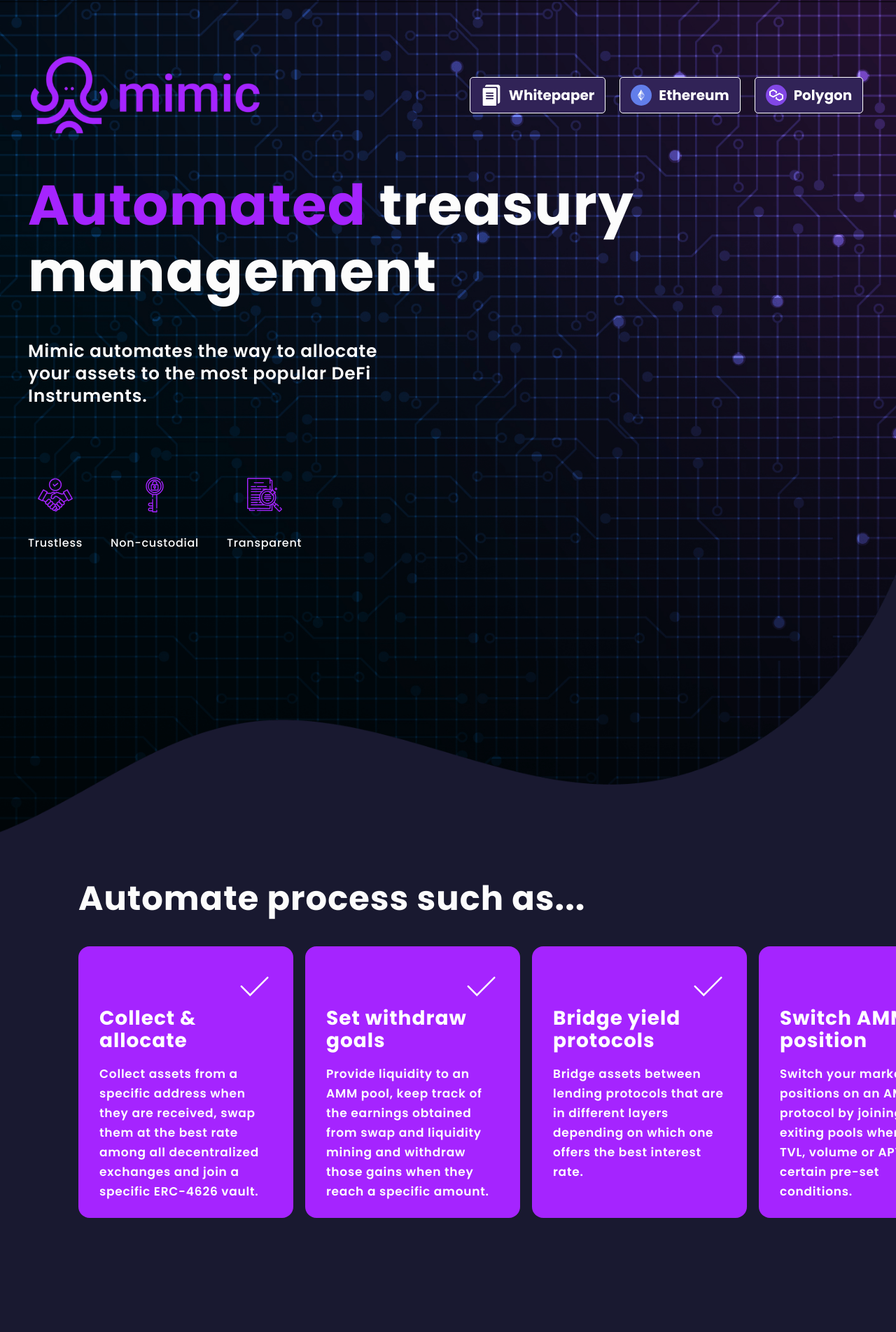
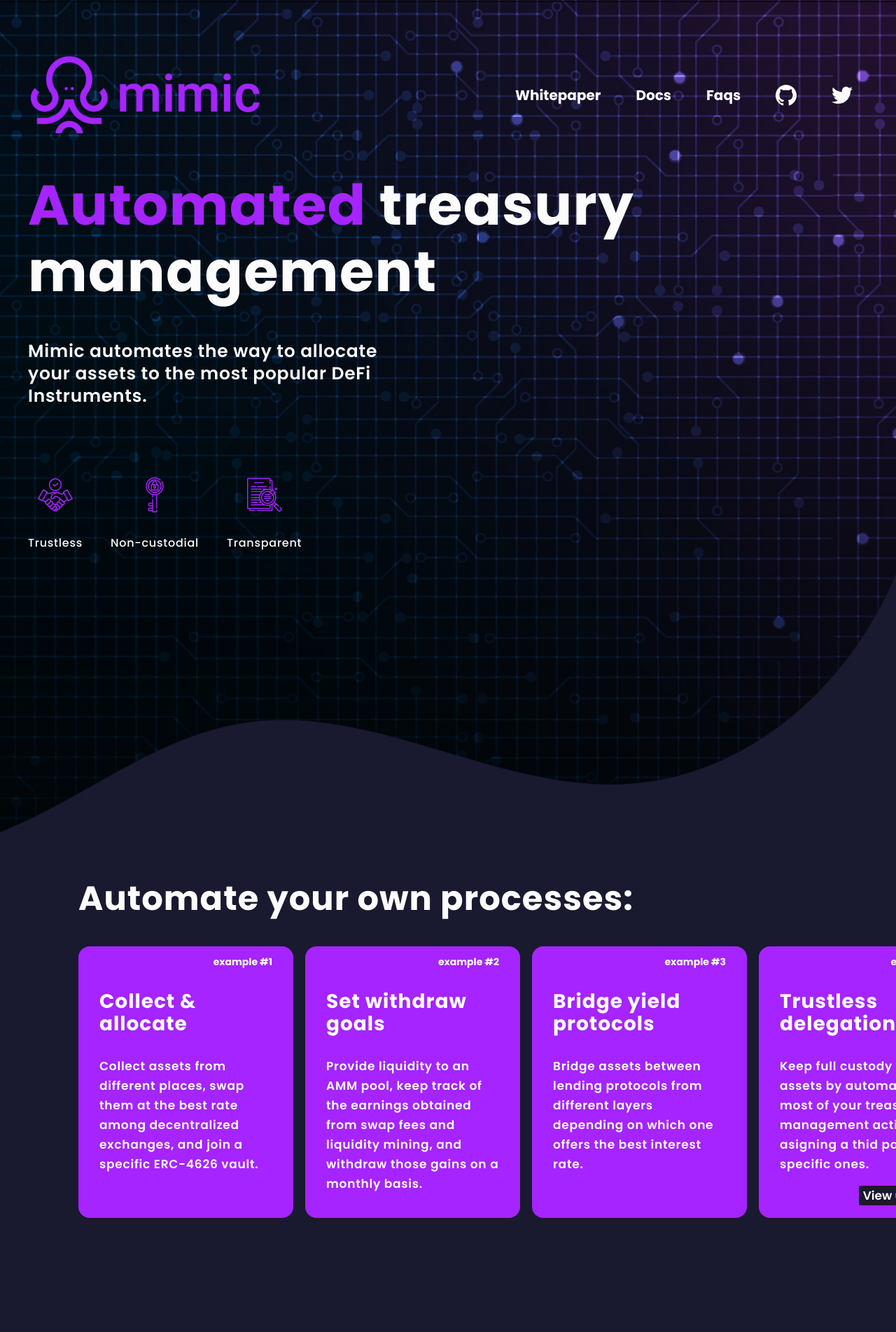
Before and after one commit to mimic-fi/mimic-fi.github.io, a React (Create React App) app: page / in a window 1280 px wide. Shown: the top 1903 px of the page at 70% size. Built offline with nearby package versions, Linux system fonts and the light colour scheme.

Commit message:
remove faqs

```diff
--- a/src/App.js
+++ b/src/App.js
@@ -1,21 +1,20 @@
-import Hero from './sections/Hero'
-import Steps from './sections/Steps'
-import Description from './sections/Description'
-import Features from './sections/Features'
-import Faqs from './sections/Faqs'
-import Contact from './sections/Contact'
+import Hero from "./sections/Hero";
+import Steps from "./sections/Steps";
+import Description from "./sections/Description";
+import Features from "./sections/Features";
+import Faqs from "./sections/Faqs";
+import Contact from "./sections/Contact";
 
 function App() {
   return (
     <div>
       <Hero />
-      <Steps/>
+      <Steps />
       <Description />
       <Features />
-      <Faqs />
       <Contact />
     </div>
-  )
+  );
 }
 
-export default App
+export default App;
--- a/src/sections/Description.js
+++ b/src/sections/Description.js
@@ -26,36 +26,36 @@ const Description = () => {
           <div>
             <img src={check} alt="tick" />
             <p>
-              Collect from external <br />
-              addresses
+              Collect assets from <br />
+              external addresses
             </p>
           </div>
           <div>
             <img src={check} alt="tick" />
             <p>
-              Swap at best rate on <br />
-              any DEX
+              Swap assets on any <br />
+              DEX
             </p>
           </div>
           <div>
             <img src={check} alt="tick" />
             <p>
               Bridge assets between <br />
-              layers
+              different layers
             </p>
           </div>
           <div>
             <img src={check} alt="tick" />
             <p>
-              Join tons of yield <br />
-              strategies
+              Allocate assets into a <br />
+              DeFi Protocol
             </p>
           </div>
           <div>
             <img src={check} alt="tick" />
             <p>
-              Withdraw assets to an <br />
-              external address
+              Withdraw assets from a <br />
+              DeFi Protocol
             </p>
           </div>
         </Box>
--- a/src/sections/Features.js
+++ b/src/sections/Features.js
@@ -19,7 +19,7 @@ const Features = () => {
     <FeaturesSection>
       <Logo src={logo} />
       <div className="container">
-        <h1>Connect actions to strategies</h1>
+        <h1>Connect to any DeFi Protocol</h1>
         <h2>
           Mimic strategies hold the integration logic to interact with different
           DeFi protocols
@@ -76,7 +76,7 @@ const FeaturesSection = styled.section`
   background: linear-gradient(95.08deg, #535664 2.49%, #202d3a 97.19%);
   margin: auto;
   color: white;
-  padding: 150px 0 80px 104px;
+  padding: 150px 0 350px 104px;
   display: grid;
   align-items: stretch;
   grid-template-columns: 1fr 1fr;
--- /dev/null
+++ b/src/sections/MenuOptions.js
@@ -0,0 +1,67 @@
+import React from "react";
+import styled from "styled-components";
+import twitter from "../assets/twitter.svg";
+import github from "../assets/github.svg";
+
+const MenuOptions = () => {
+  const [, setWidth] = React.useState(window.innerWidth);
+
+  React.useEffect(() => {
+    window.addEventListener("resize", () => setWidth(window.innerWidth));
+  }, []);
+  return (
+    <MenuOptionsSection>
+      <ButtonsSection>
+        <a
+          href="https://www.mimic.fi/whitepaper.pdf"
+          target="_blank"
+          rel="noreferrer"
+        >
+          Whitepaper
+        </a>
+        <a href="https://mainnet.mimic.fi" target="_blank" rel="noreferrer">
+          Docs
+        </a>
+        <a href="https://polygon.mimic.fi" target="_blank" rel="noreferrer">
+          Faqs
+        </a>
+        <a href="https://polygon.mimic.fi" target="_blank" rel="noreferrer">
+          <img src={github} alt="github" />
+        </a>
+        <a href="https://polygon.mimic.fi" target="_blank" rel="noreferrer">
+          <img src={twitter} alt="twitter" />
+        </a>
+      </ButtonsSection>
+    </MenuOptionsSection>
+  );
+};
+
+const MenuOptionsSection = styled.div`
+  display: flex;
+  align-items: center;
+  img {
+    height: 30px;
+  }
+  a {
+    margin: 0 10px;
+    display: flex;
+    padding: 10px 15px;
+    font-weight: 500;
+    font-size: 1.25rem;
+    font-family: "Poppins-Bold";
+    @media only screen and (max-width: 700px) {
+      margin: 10px 10px;
+    }
+  }
+`;
+
+const ButtonsSection = styled.div`
+  display: flex;
+  align-items: center;
+  flex-wrap: wrap;
+  @media only screen and (max-width: 700px) {
+    margin: 30px 0 0 0;
+  }
+`;
+
+export default MenuOptions;
--- a/src/sections/Navbar.js
+++ b/src/sections/Navbar.js
@@ -1,23 +1,23 @@
-import React, { useState, useEffect } from 'react'
-import styled from 'styled-components'
-import logo from '../assets/navbar-logo.svg'
-import Networks from './Networks'
-import Menu from '../components/Menu'
-import Hamburger from 'hamburger-react'
+import React, { useState, useEffect } from "react";
+import styled from "styled-components";
+import logo from "../assets/navbar-logo.svg";
+import MenuOptions from "./MenuOptions";
+import Menu from "../components/Menu";
+import Hamburger from "hamburger-react";
 
 const Navbar = () => {
-  const [width, setWidth] = useState(window.innerWidth)
+  const [width, setWidth] = useState(window.innerWidth);
   useEffect(() => {
-    window.addEventListener('resize', () => setWidth(window.innerWidth))
-  }, [])
-  const [isOpen, setOpen] = useState(false)
-  const medium = 700
+    window.addEventListener("resize", () => setWidth(window.innerWidth));
+  }, []);
+  const [isOpen, setOpen] = useState(false);
+  const medium = 700;
   return (
     <NavbarSection>
       <Container>
-        <img src={logo} alt='logo' />
+        <img src={logo} alt="logo" />
         {width >= medium ? (
-          <Networks />
+          <MenuOptions />
         ) : (
           <>
             <Hamburger toggled={isOpen} toggle={setOpen} direction="right" />
@@ -26,8 +26,8 @@ const Navbar = () => {
         )}
       </Container>
     </NavbarSection>
-  )
-}
+  );
+};
 
 const NavbarSection = styled.section`
   background: transparent;
@@ -36,7 +36,7 @@ const NavbarSection = styled.section`
     position: relative;
     z-index: 3;
   }
-`
+`;
 
 const Container = styled.div`
   padding: 0 40px 0 40px;
@@ -59,6 +59,6 @@ const Container = styled.div`
       width: 50%;
     }
   }
-`
+`;
 
-export default Navbar
+export default Navbar;
--- a/src/sections/Networks.js
+++ /dev/null
@@ -1,65 +0,0 @@
-import React from 'react'
-import styled from 'styled-components'
-import ethereum from '../assets/ethereum_logo.svg'
-import polygon from '../assets/polygon_logo.svg'
-import whitepaper from '../assets/whitepaper.svg'
-
-const Networks = () => {
-  const [, setWidth] = React.useState(window.innerWidth)
-
-  React.useEffect(() => {
-    window.addEventListener('resize', () => setWidth(window.innerWidth))
-  }, [])
-  return (
-    <NetworksSection>
-      <ButtonsSection>
-        <a href="https://www.mimic.fi/whitepaper.pdf" target="_blank" rel="noreferrer">
-          <img src={whitepaper} alt='whitepaper' /> Whitepaper
-        </a>
-        <a href="https://mainnet.mimic.fi" target="_blank" rel="noreferrer">
-          <img src={ethereum} alt='ethereum'/> Ethereum
-        </a>
-        <a href="https://polygon.mimic.fi" target="_blank" rel="noreferrer">
-          <img src={polygon} alt='polygon'/> Polygon
-        </a>
-      </ButtonsSection>
-    </NetworksSection>
-  )
-}
-
-const NetworksSection = styled.div`
-  display: flex;
-  align-items: center;
-  img {
-    padding-right: 10px;
-    height: 30px;
-  }
-  a {
-    margin: 0 10px;
-    display: flex;
-    padding: 10px 15px;
-    border: 1px solid white;
-    border-radius: 5px;
-    font-weight: 500;
-    font-size: 1.25rem;
-    font-family: 'Poppins-Bold';
-    background-color: #312357;
-    @media only screen and (max-width: 700px) {
-      margin: 10px 10px;
-    }
-    &:hover {
-      background-color: #a524ff87;
-    }
-  }
-`
-
-const ButtonsSection = styled.div`
-  display: flex;
-  align-items: center;
-  flex-wrap: wrap;
-  @media only screen and (max-width: 700px) {
-    margin: 30px 0 0 0;
-  }
-`
-
-export default Networks
--- a/src/sections/Steps.js
+++ b/src/sections/Steps.js
@@ -4,49 +4,49 @@ import done from "../assets/done.svg";
 const Steps = () => (
   <StepsSection>
     <Container>
-      <h1>Automate process such as...</h1>
+      <h1>Automate your own processes:</h1>
       <CardsContainer>
         <Card className="violet">
           <div>
-            <img src={done} alt="done" />
+            <h2>example #1</h2>
             <h3>Collect & allocate</h3>
             <p>
-              Collect assets from a specific address when they are received,
-              swap them at the best rate among all decentralized exchanges and
-              join a specific ERC-4626 vault.
+              Collect assets from different places, swap them at the best rate
+              among decentralized exchanges, and join a specific ERC-4626 vault.
             </p>
           </div>
         </Card>
         <Card className="violet">
           <div>
-            <img src={done} alt="done" />
+            <h2>example #2</h2>
             <h3>Set withdraw goals</h3>
             <p>
               Provide liquidity to an AMM pool, keep track of the earnings
-              obtained from swap and liquidity mining and withdraw those gains
-              when they reach a specific amount.
+              obtained from swap fees and liquidity mining, and withdraw those
+              gains on a monthly basis.
             </p>
           </div>
         </Card>
         <Card className="violet">
           <div>
-            <img src={done} alt="done" />
+            <h2>example #3</h2>
             <h3>Bridge yield protocols</h3>
             <p>
-              Bridge assets between lending protocols that are in different
-              layers depending on which one offers the best interest rate.
+              Bridge assets between lending protocols from different layers
+              depending on which one offers the best interest rate.
             </p>
           </div>
         </Card>
         <Card className="violet">
           <div>
-            <img src={done} alt="done" />
-            <h3>Switch AMM position</h3>
+            <h2>example #4</h2>
+            <h3>Trustless delegation</h3>
             <p>
-              Switch your market maker positions on an AMM protocol by joining
-              or exiting pools when their TVL, volume or APY reach certain
-              pre-set conditions.{" "}
+              Keep full custody of your assets by automating most of your
+              treasury management actions and asigning a thid party for specific
+              ones.
             </p>
+            <button>View use case</button>
           </div>
         </Card>
       </CardsContainer>
@@ -102,7 +102,7 @@ const CardsContainer = styled.div`
 `;
 const Card = styled.div`
   border-radius: 16px;
-  padding: 26px;
+  padding: 0 26px 26px 26px;
   width: 218px;
   @media only screen and (max-width: 700px) {
     margin: 0;
@@ -118,19 +118,13 @@ const Card = styled.div`
   justify-content: space-between;
   flex-direction: column;
   align-items: flex-start;
-  margin: 15px 0;
-
   h2 {
     font-family: "Poppins-Bold";
-    font-size: 48px;
-    line-height: 56px;
-    letter-spacing: 0.99px;
-    text-align: left;
-    margin: 0;
+    font-size: 14px;
+    text-align: right;
+    margin: 12px 0;
     @media only screen and (max-width: 700px) {
-      font-size: 60px;
-      padding: 20px 30px 30px 30px;
-      min-width: 83px;
+      font-size: 16px;
       text-align: center;
     }
   }
@@ -140,7 +134,7 @@ const Card = styled.div`
     line-height: 32px;
     letter-spacing: 0.99px;
     text-align: left;
-    margin: 0;
+    margin: 30px 0;
     @media only screen and (max-width: 700px) {
       padding-top: 15px;
     }
@@ -159,9 +153,15 @@ const Card = styled.div`
       margin-right: 30px;
     }
   }
+  button {
+    font-family: "Poppins-SemiBold";
+    font-size: 17px;
+    background: #191930;
+    border: none;
+  }
   &.violet {
     background: #a524ff;
-    padding: 30px;
+    padding: 0 30px;
     margin: 0;
     width: 247px;
     -webkit-transition: all 0.5s ease;
@@ -178,9 +178,6 @@ const Card = styled.div`
       h3 {
         font-size: 28px;
       }
-      h2 {
-        font-size: 80px;
-      }
     }
   }
 `;
```
